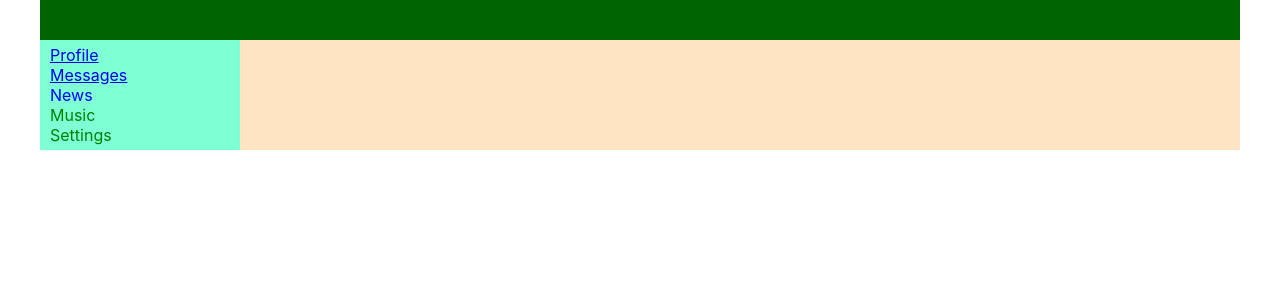
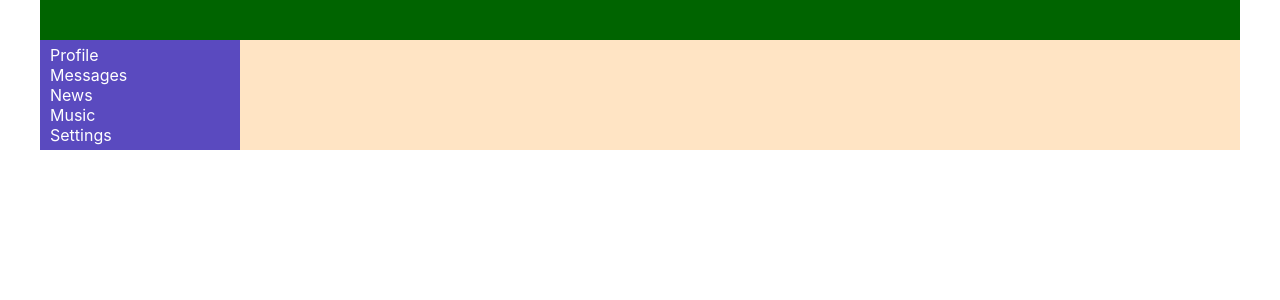
Before and after one commit to Black854/ReactJS, a React (Create React App) app in the folder social/: page / in a window 1280 px wide. Shown: the top 300 px of the page. Built offline with nearby package versions, Linux system fonts and the light colour scheme.

Commit message:
lvl 20 NavLink

```diff
--- a/social/src/components/Navbar/Navbar.jsx
+++ b/social/src/components/Navbar/Navbar.jsx
@@ -1,24 +1,26 @@
+import { NavLink } from 'react-router-dom';
 import s from './Navbar.module.css'
 
 const Navbar = () => {
   return (
     <nav className={s.nav}>
-      <div className={s.item}>
-        <a href='/profile'>Profile</a>
+      <div>
+        <NavLink className={({ isActive }) => isActive ? s.active : s.item} to='/profile'>Profile</NavLink>
       </div>
-      <div className={s.item}>
-        <a href='/dialogs'>Messages</a>
+      <div>
+        <NavLink className={({ isActive }) => isActive ? s.active : s.item} to='/dialogs'>Messages</NavLink>
       </div>
-      <div className={`${s.item} ${s.active}`}>
-        <nav>News</nav>
+      <div>
+        <NavLink className={({ isActive }) => isActive ? s.active : s.item} to='/news'>News</NavLink>
       </div>
-      <div className={s.item}>
-        <nav>Music</nav>
+      <div>
+        <NavLink className={({ isActive }) => isActive ? s.active : s.item} to='/music'>Music</NavLink>
       </div>
-      <div className={s.item}>
-        <nav>Settings</nav>
+      <div>
+        <NavLink className={({ isActive }) => isActive ? s.active : s.item} to='/settings'>Settings</NavLink>
       </div>
-    </nav>);
+    </nav>
+  );
 }
 
 export default Navbar
--- a/social/src/components/Navbar/Navbar.module.css
+++ b/social/src/components/Navbar/Navbar.module.css
@@ -1,13 +1,15 @@
 .nav {
   grid-area: n;
-  background-color: aquamarine;
+  background-color: #5a4abf;
   padding: 5px 10px;
 }
 
 .item {
-  color: green;
+  color: white;
+  text-decoration: none;
 }
 
-.item.active {
-  color: blue;
+.active {
+  color: gold;
+  text-decoration: none;
 }
```
